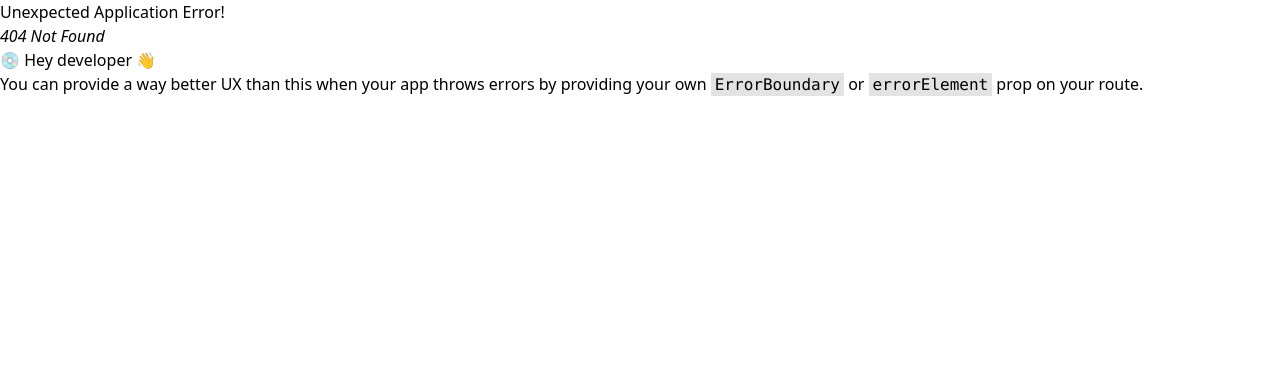
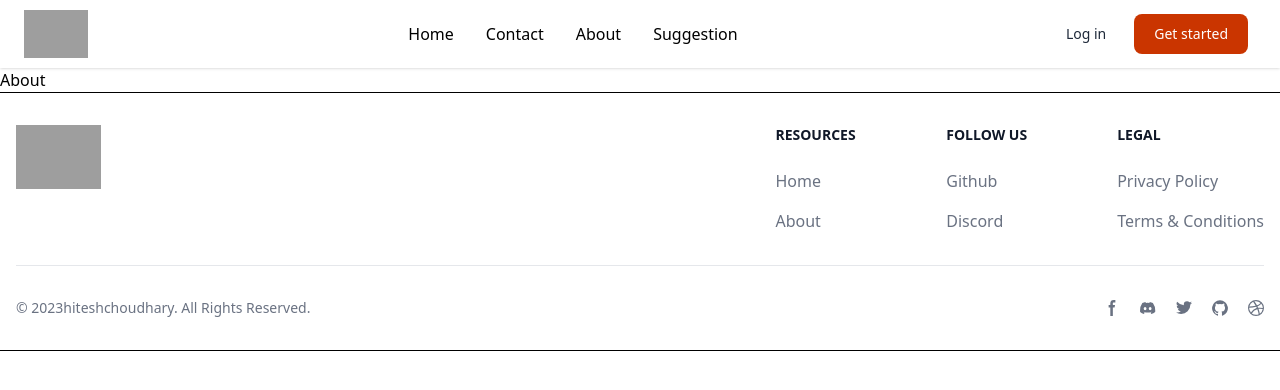
Before and after one commit to anikettikkal/DriveFinder, a React app in the folder DriveFinder/: page /about in a window 1280 px wide. Before the commit this address had no page. Shown: the top 390 px of the page. Built offline with nearby package versions, Linux system fonts and the light colour scheme; grey boxes are pictures that could not be loaded; the HTML template or start-up script is replaced by a standard one.

Commit message:
added slogan

```diff
--- /dev/null
+++ b/DriveFinder/src/Components/About/About.jsx
@@ -0,0 +1,9 @@
+import React from "react";
+function About(){
+    return(
+        <>
+        <h1>About</h1>
+        </>
+    )
+}
+export default About
--- a/DriveFinder/src/main.jsx
+++ b/DriveFinder/src/main.jsx
@@ -4,6 +4,7 @@
 import { createRoot } from 'react-dom/client'
 import './index.css'
 import Layout from './Layout.jsx'
+import About from './Components/About/About.jsx'
 import Home from './Components/Home/Home.jsx'
 import Contact from './Components/Contact/Contact.jsx'
 
@@ -20,6 +21,10 @@
       {
         path:"contact",
         element:<Contact />
+      },
+      {
+        path:"about",
+        element:<About />
       }
     ]
   }
```
